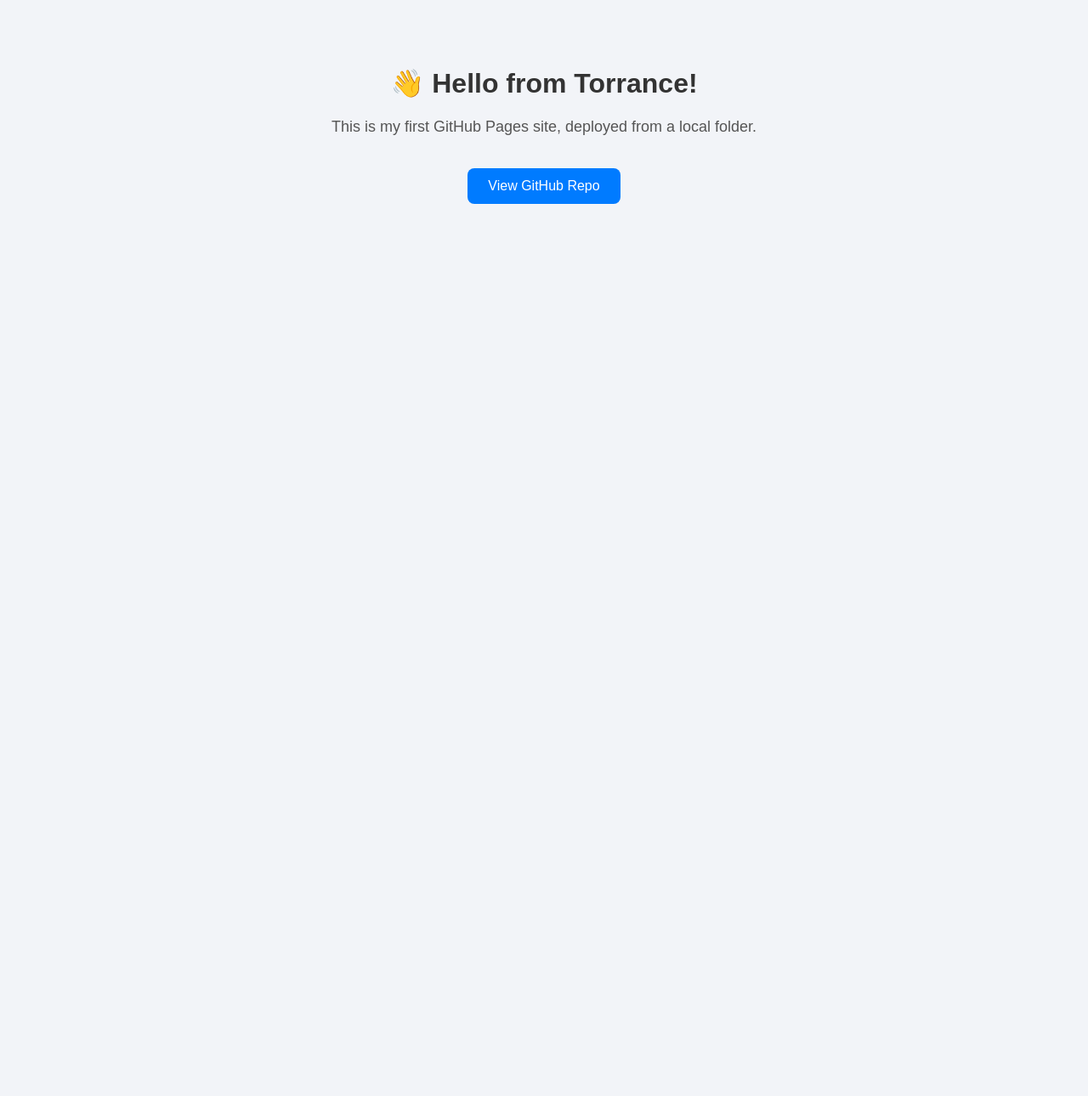
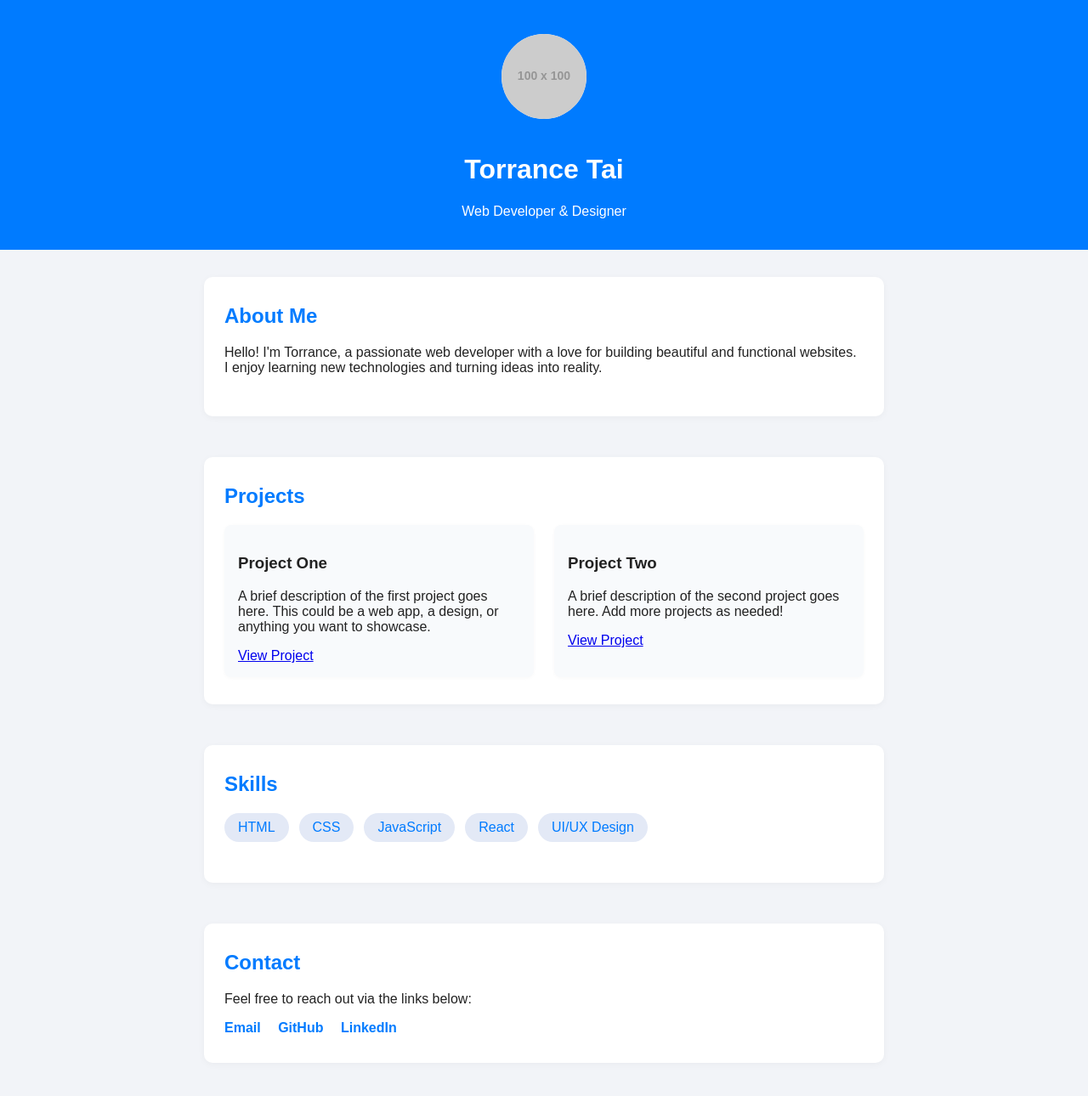
Before and after one commit to torrancetai/testing-website, a plain HTML site: page index.html in a window 1280 px wide. Shown: the whole page at 85% size. Before the commit the page ends 800 px from the top, so only its background shows below. Drawn offline with Linux system fonts and the light colour scheme; placeholder pictures from the web are drawn by us.

Commit message:
28 july first ui with cursor

```diff
--- a/index.html
+++ b/index.html
@@ -3,38 +3,135 @@
 <head>
   <meta charset="UTF-8" />
   <meta name="viewport" content="width=device-width, initial-scale=1.0"/>
-  <title>Torrance's Test Site</title>
+  <title>Torrance's Portfolio</title>
   <style>
     body {
       font-family: Arial, sans-serif;
       background-color: #f2f4f8;
+      color: #222;
+      margin: 0;
+      padding: 0;
+    }
+    header {
+      background: #007bff;
+      color: #fff;
+      padding: 40px 0 20px 0;
       text-align: center;
-      padding: 50px;
     }
-    h1 {
-      color: #333;
+    header img {
+      width: 100px;
+      height: 100px;
+      border-radius: 50%;
+      margin-bottom: 16px;
+      object-fit: cover;
+      background: #fff;
     }
-    p {
-      color: #555;
-      font-size: 18px;
+    main {
+      max-width: 800px;
+      margin: 0 auto;
+      padding: 32px 16px;
     }
-    a.button {
+    section {
+      margin-bottom: 48px;
+      background: #fff;
+      border-radius: 10px;
+      box-shadow: 0 2px 8px rgba(0,0,0,0.04);
+      padding: 32px 24px;
+    }
+    h2 {
+      color: #007bff;
+      margin-top: 0;
+    }
+    .projects {
+      display: grid;
+      grid-template-columns: 1fr 1fr;
+      gap: 24px;
+    }
+    .project-card {
+      background: #f8fafc;
+      border-radius: 8px;
+      padding: 16px;
+      box-shadow: 0 1px 4px rgba(0,0,0,0.03);
+    }
+    .skills-list {
+      display: flex;
+      flex-wrap: wrap;
+      gap: 12px;
+      list-style: none;
+      padding: 0;
+    }
+    .skills-list li {
+      background: #e3e9f6;
+      color: #007bff;
+      padding: 8px 16px;
+      border-radius: 20px;
+      font-size: 16px;
+    }
+    .contact-links a {
       display: inline-block;
-      margin-top: 20px;
-      padding: 12px 24px;
-      background-color: #007bff;
-      color: white;
+      margin-right: 16px;
+      color: #007bff;
       text-decoration: none;
-      border-radius: 8px;
+      font-weight: bold;
     }
-    a.button:hover {
-      background-color: #0056b3;
+    .contact-links a:hover {
+      text-decoration: underline;
+    }
+    @media (max-width: 600px) {
+      .projects {
+        grid-template-columns: 1fr;
+      }
+      section {
+        padding: 20px 8px;
+      }
     }
   </style>
 </head>
 <body>
-  <h1>👋 Hello from Torrance!</h1>
-  <p>This is my first GitHub Pages site, deployed from a local folder.</p>
-  <a href="https://github.com/torrancetai/testing-website" class="button">View GitHub Repo</a>
+  <header>
+    <img src="https://via.placeholder.com/100" alt="Profile Photo" />
+    <h1>Torrance Tai</h1>
+    <p>Web Developer & Designer</p>
+  </header>
+  <main>
+    <section id="about">
+      <h2>About Me</h2>
+      <p>Hello! I'm Torrance, a passionate web developer with a love for building beautiful and functional websites. I enjoy learning new technologies and turning ideas into reality.</p>
+    </section>
+    <section id="projects">
+      <h2>Projects</h2>
+      <div class="projects">
+        <div class="project-card">
+          <h3>Project One</h3>
+          <p>A brief description of the first project goes here. This could be a web app, a design, or anything you want to showcase.</p>
+          <a href="#" target="_blank">View Project</a>
+        </div>
+        <div class="project-card">
+          <h3>Project Two</h3>
+          <p>A brief description of the second project goes here. Add more projects as needed!</p>
+          <a href="#" target="_blank">View Project</a>
+        </div>
+      </div>
+    </section>
+    <section id="skills">
+      <h2>Skills</h2>
+      <ul class="skills-list">
+        <li>HTML</li>
+        <li>CSS</li>
+        <li>JavaScript</li>
+        <li>React</li>
+        <li>UI/UX Design</li>
+      </ul>
+    </section>
+    <section id="contact">
+      <h2>Contact</h2>
+      <p>Feel free to reach out via the links below:</p>
+      <div class="contact-links">
+        <a href="mailto:your.email@example.com">Email</a>
+        <a href="https://github.com/yourusername" target="_blank">GitHub</a>
+        <a href="https://linkedin.com/in/yourusername" target="_blank">LinkedIn</a>
+      </div>
+    </section>
+  </main>
 </body>
 </html>
```
